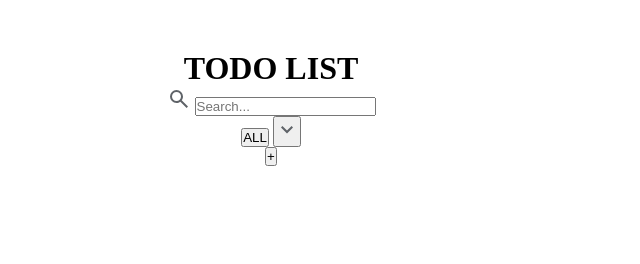
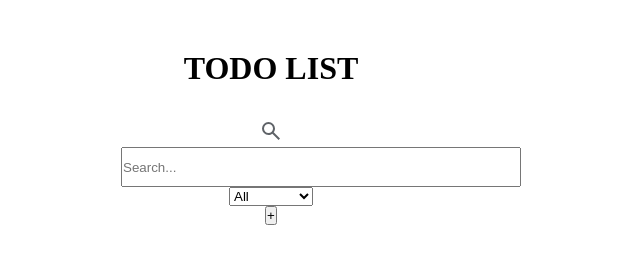
Before and after one commit to elamuhombe/js-projects, a plain HTML site: page 2.0 todo-list-app/index.html in a window 1280 px wide. Shown: the whole page, without its empty margins (369-1009 px from the left). Drawn offline with Linux system fonts and the light colour scheme.

Commit message:
feat(ui): Add task filter dropdown with 'All', 'Pending', and 'Completed' options

```diff
--- a/2.0 todo-list-app/index.html
+++ b/2.0 todo-list-app/index.html
@@ -1,8 +1,8 @@
 <!DOCTYPE html>
 <html lang="en">
   <head>
-    <meta charset="UTF-8">
-    <meta name="viewport" content="width=device-width, initial-scale=1.0">
+    <meta charset="UTF-8" />
+    <meta name="viewport" content="width=device-width, initial-scale=1.0" />
     <title>Todo List App</title>
     <!-- link to external stylesheet -->
     <link rel="stylesheet" href="css/styles.css" />
@@ -13,18 +13,27 @@
       <!-- title -->
       <h1>TODO LIST</h1>
       <!-- search form -->
-        <form name="search-list">
-            <img src="images/search-icon.svg" alt="Search Icon" class="search-icon">
-            <input type="search" name="query" placeholder="Search...">
-            <div>
-                <button>ALL </button>
-                <button><img src="images/down-arrow.svg"/></button>
-            </div>
+      <div></div>
+      <form name="search-list" class="search-form">
+        <img
+          src="images/search-icon.svg"
+          alt="Search Icon"
+          class="search-icon" />
+        <input
+          type="search"
+          name="query"
+          placeholder="Search... "
+          class="search-text-box" />
 
+        <select id="tasks" name="tasks">
+          <option value="all">All</option>
+          <option value="pending">Pending</option>
+          <option value="completed">completed</option>
+        </select>
       </form>
       <!-- todo lists -->
       <div class="todo-list"></div>
-        <button class="add-item" name="add-item">+</button>
+      <div><button class="add-item" name="add-item">+</button></div>
     </div>
   </body>
 </html>
```
Lines whose indentation alone changed are shown as unchanged.
